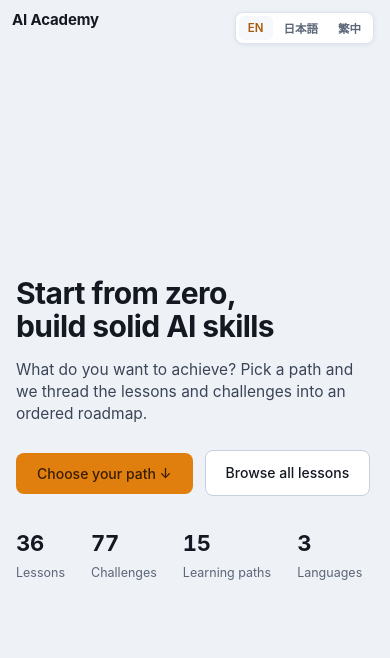
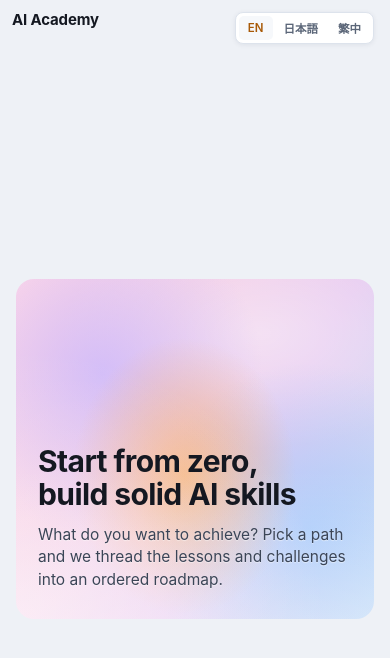
Before and after one commit to Liwei-Ji/awesome-ai-learning, a Svelte app: page / in a window 390 px wide. Shown: the top 658 px of the page. Built offline with nearby package versions, Linux system fonts and the light colour scheme.

Commit message:
Refine landing copy and add footer attribution

```diff
--- a/src/components/Paths.svelte
+++ b/src/components/Paths.svelte
@@ -77,19 +77,29 @@
   <main class="stage phome">
     <!-- 目標優先落地頁：hero → 完整路線 → 主題深潛 → 目錄 → 知識地圖（降級到頁尾）-->
     <header class="lhero">
-      <h1>{t('home.title')}</h1>
-      <p class="lede">{t('paths.landingLede')}</p>
-      <div class="lcta">
-        <button class="btn primary" onclick={() => scrollToId('journeys')}>{t('home.ctaPath')} ↓</button>
-        <a class="btn ghost" href={hrefBrowse('lessons')} onclick={(e) => onNav(e, () => goBrowse('lessons'))}>{t('home.ctaBrowse')}</a>
-      </div>
-      <div class="lstats">
-        <div class="lstat"><b>{courseCount}</b><span>{t('home.statLessons')}</span></div>
-        <div class="lstat"><b>{challengeCount}</b><span>{t('home.statChallenges')}</span></div>
-        <div class="lstat"><b>{pathCount}</b><span>{t('home.statPaths')}</span></div>
-        <div class="lstat"><b>3</b><span>{t('home.statLangs')}</span></div>
+      <div class="hero-art">
+        <div class="hero-copy">
+          <h1>{t('home.title')}</h1>
+          <p class="lede">{t('paths.landingLede')}</p>
+        </div>
       </div>
     </header>
+
+    <!-- 副英雄區（第二屏）：概覽數據滿版置中，看不到上方 hero 與下方課程；下接主要行動按鈕 -->
+    <section class="statspage">
+      <div class="sp-inner">
+        <div class="sp-row">
+          <div class="sp-stat"><b class="sp-num">{courseCount}</b><span class="sp-label">{t('home.statLessons')}</span></div>
+          <div class="sp-stat"><b class="sp-num">{challengeCount}</b><span class="sp-label">{t('home.statChallenges')}</span></div>
+          <div class="sp-stat"><b class="sp-num">{pathCount}</b><span class="sp-label">{t('home.statPaths')}</span></div>
+          <div class="sp-stat"><b class="sp-num">3</b><span class="sp-label">{t('home.statLangs')}</span></div>
+        </div>
+        <div class="lcta sp-cta">
+          <button class="btn primary" onclick={() => scrollToId('journeys')}>{t('home.ctaPath')} ↓</button>
+          <a class="btn ghost" href={hrefBrowse('lessons')} onclick={(e) => onNav(e, () => goBrowse('lessons'))}>{t('home.ctaBrowse')}</a>
+        </div>
+      </div>
+    </section>
 
     <section class="pgroup" id="journeys">
       <div class="grouphead"><h2>{t('paths.journeys')}</h2><span class="ghint">{t('paths.journeysHint')}</span></div>
@@ -161,6 +171,12 @@
         </div>
       {/if}
     </section>
+
+    <!-- 頁尾：一條灰線，其下靠右顯示資料來源（短句）與作者 -->
+    <footer class="lfoot">
+      <p class="lf-src">{t('home.footSource')}</p>
+      <p class="lf-by">{t('home.footBy')} <span>Liwei Ji</span></p>
+    </footer>
   </main>
 {:else if !nav.step}
   <!-- 路線總覽：進入某條路線先看「你將學到什麼」，再按開始進第一課（全寬、無側欄）-->
@@ -229,6 +245,8 @@
 
 <style>
   .phead, .pgroup, .lhero { max-width: 960px; margin-left: auto; margin-right: auto; }
+  /* 首頁採整頁式英雄／副英雄（各滿一屏）：移除 stage 上緣留白，讓第一屏貼齊視窗頂端 */
+  .phome { padding-top: 0; }
 
   .phead { padding-bottom: 22px; margin-bottom: 28px; border-bottom: 1px solid var(--line); }
   .phead.psep { margin-top: 40px; padding-top: 34px; border-top: 1px solid var(--line); }
@@ -237,23 +255,96 @@
 
   /* 目標優先 hero：滿版第一屏，垂直置中；下一段（路線）落在折線外，無區隔線 */
   .lhero {
-    min-height: 100%; box-sizing: border-box;
+    min-height: 100vh; box-sizing: border-box;
     display: flex; flex-direction: column; justify-content: center;
-    padding: 48px 0; margin-bottom: 56px;
+    padding: 48px 0;
   }
   .lhero .eyebrow { display: block; margin-bottom: 16px; }
+
+  /* 抽象花瓣光暈橫幅（純 CSS 漸層繪製）：柔粉為主，邊緣過渡薰衣草／淺藍，中心暖金橘光暈，柔焦夢幻。
+     標題＋導言疊在圖上、錨定左下；上半留白讓光暈盡情發散。文字落在較冷的粉／紫角落（避開金橘熱區），
+     再以一層「暖白角落柔光」（非陰影，是內層漸層）把該角提亮，確保粉彩上的小字仍清晰。整體無 box-shadow。 */
+  .hero-art {
+    position: relative; box-sizing: border-box;
+    min-height: clamp(380px, 40vw, 460px); border-radius: 22px; margin: 0 0 26px; overflow: hidden;
+    display: flex; flex-direction: column; align-items: flex-start; justify-content: flex-end;
+    padding: clamp(36px, 5vw, 52px) clamp(28px, 5vw, 52px) clamp(32px, 4.5vw, 44px);
+    background:
+      /* 暖白角落柔光：只提亮左下文字區，右上光暈維持純淨夢幻 */
+      radial-gradient(132% 120% at 0% 100%, rgba(255, 251, 253, .54), rgba(255, 251, 253, .14) 44%, rgba(255, 251, 253, 0) 66%),
+      linear-gradient(to top, rgba(255, 252, 253, .30), rgba(255, 252, 253, 0) 44%),
+      /* 原始花瓣光暈（位置不動） */
+      radial-gradient(65% 85% at 47% 58%, rgba(255, 180, 96, .70), rgba(255, 180, 96, 0) 48%),
+      radial-gradient(75% 80% at 24% 28%, rgba(198, 182, 255, .72), transparent 60%),
+      radial-gradient(80% 85% at 82% 74%, rgba(150, 201, 255, .66), transparent 58%),
+      radial-gradient(90% 55% at 68% 16%, rgba(255, 255, 255, .42), transparent 62%),
+      linear-gradient(120deg, #ffd8e7 0%, #f4cce4 32%, #e7caf0 62%, #d5d7f3 84%, #d0e3f7 100%);
+  }
+  .hero-copy { position: relative; max-width: 30rem; }
+  /* 以 .lhero .hero-art 前綴（0,2,1）穩定勝過既有的 .lhero h1／.lede（0,1,1），純加成不刪舊規則 */
+  .lhero .hero-art h1 { margin: 0 0 13px; }
+  .lhero .hero-art .lede { margin: 0; max-width: 26rem; color: var(--ink-2); text-shadow: 0 1px 1px rgba(255, 255, 255, .5); }
+  @media (max-width: 560px) {
+    .hero-art { min-height: 340px; border-radius: 18px; padding: 30px 22px 28px; }
+    .hero-copy { max-width: 100%; }
+    .lhero .hero-art .lede { max-width: 34ch; }
+  }
   .lhero h1 { font-size: clamp(30px, 4.2vw, 44px); line-height: 1.1; letter-spacing: -.02em; font-weight: 740; margin: 0 0 16px; max-width: 18ch; text-wrap: balance; }
   .lhero .lede { color: var(--ink-2); max-width: 58ch; font-size: var(--fs-lede); line-height: var(--lh-snug); margin: 0; }
   .lcta { display: flex; align-items: center; gap: 12px; margin-top: 24px; flex-wrap: wrap; }
   .lcta .btn { padding: 11px 20px; font-size: var(--fs-body); border-radius: var(--r-sm); }
   .lcta .btn.ghost { background: var(--surface); color: var(--ink); border: 1px solid var(--line-2); }
   .lcta .btn.ghost:hover { border-color: var(--accent); color: var(--accent-ink); }
-  .lstats { display: flex; gap: 30px; margin-top: 30px; flex-wrap: wrap; }
-  .lstat b { font-size: 25px; font-weight: 740; letter-spacing: -.01em; font-variant-numeric: tabular-nums; }
-  .lstat span { display: block; font-size: 12.5px; color: var(--muted); margin-top: 2px; }
+  /* PAGE 2 · 副英雄區：概覽數據滿版第二屏（垂直＋水平置中，看不到上方 hero 與下方課程）。
+     四個超大數字排一列、數字後帶一抹 hero 粉彩光暈（粉／紫／藍／金），下接主要行動按鈕。
+     背景極淡回應 hero 光暈，無 box-shadow。 */
+  .statspage {
+    min-height: 100vh; box-sizing: border-box;
+    display: flex; flex-direction: column; justify-content: center;
+    padding: clamp(64px, 10vh, 120px) 0; margin-bottom: 40px;
+    background:
+      radial-gradient(58% 62% at 50% 22%, rgba(255, 180, 96, .055), transparent 60%),
+      radial-gradient(70% 80% at 10% 92%, rgba(198, 182, 255, .06), transparent 62%),
+      radial-gradient(72% 82% at 92% 10%, rgba(150, 201, 255, .06), transparent 60%);
+  }
+  .sp-inner { max-width: 960px; width: 100%; margin: 0 auto; padding: 0 clamp(20px, 5vw, 40px); box-sizing: border-box; }
+  .sp-row { display: grid; grid-template-columns: repeat(4, 1fr); align-items: center; }
+  .sp-stat { position: relative; text-align: center; padding: clamp(6px, 1.5vw, 14px) clamp(8px, 2.4vw, 26px); }
+  /* 數字後方粉彩光暈（依序 粉／紫／藍／金，呼應 hero） */
+  .sp-stat::after {
+    content: ""; position: absolute; z-index: 0; left: 50%; top: 40%; transform: translate(-50%, -50%);
+    width: clamp(96px, 12vw, 162px); height: clamp(96px, 12vw, 162px); border-radius: 50%; filter: blur(4px); opacity: .55;
+  }
+  .sp-stat:nth-child(1)::after { background: radial-gradient(circle, rgba(255, 172, 204, .60), transparent 68%); }
+  .sp-stat:nth-child(2)::after { background: radial-gradient(circle, rgba(198, 182, 255, .55), transparent 68%); }
+  .sp-stat:nth-child(3)::after { background: radial-gradient(circle, rgba(150, 201, 255, .55), transparent 68%); }
+  .sp-stat:nth-child(4)::after { background: radial-gradient(circle, rgba(255, 190, 110, .58), transparent 68%); }
+  /* 髮絲垂直分隔（第 2/3/4 欄左側，上下淡出） */
+  .sp-stat::before {
+    content: ""; position: absolute; left: 0; top: 50%; transform: translateY(-50%);
+    width: 1px; height: 56%; opacity: 0;
+    background: linear-gradient(to bottom, transparent, var(--line-2) 16%, var(--line-2) 84%, transparent);
+  }
+  .sp-stat:not(:first-child)::before { opacity: 1; }
+  .sp-num { position: relative; z-index: 1; display: block; font-size: clamp(52px, 8vw, 104px); line-height: 1; font-weight: 720; color: var(--ink); letter-spacing: var(--ls-tight); font-variant-numeric: tabular-nums; }
+  .sp-label { position: relative; z-index: 1; display: block; margin-top: clamp(10px, 1.6vw, 18px); font-size: clamp(10.5px, 1.3vw, 12.5px); font-weight: 600; letter-spacing: .12em; text-transform: uppercase; line-height: 1.35; color: var(--muted); }
+  .sp-cta { justify-content: center; margin-top: clamp(40px, 6vh, 72px); }
+
+  /* 頁尾：一條灰線，其下靠右顯示資料來源（短句）＋作者 */
+  .lfoot {
+    max-width: 960px; margin: 44px auto 0; box-sizing: border-box;
+    border-top: 1px solid var(--line);
+    padding: 18px 0 4px; text-align: right;
+  }
+  .lf-src { margin: 0; color: var(--muted); font-size: 12.5px; line-height: var(--lh-snug); }
+  .lf-by { margin: 6px 0 0; color: var(--ink-2); font-size: 12.5px; }
+  .lf-by span { color: var(--ink); font-weight: 600; }
   @media (max-width: 560px) {
-    .lstats { gap: 18px 26px; }
-    .lstat b { font-size: 22px; }
+    .statspage { padding: clamp(56px, 12vh, 88px) 0; }
+    .sp-row { grid-template-columns: repeat(2, 1fr); row-gap: clamp(36px, 10vw, 56px); }
+    .sp-stat:not(:first-child)::before { opacity: 0; }
+    .sp-num { font-size: clamp(44px, 13vw, 72px); }
+    .sp-cta { margin-top: clamp(32px, 8vw, 48px); }
   }
 
   /* 路線總覽（你將學到什麼）：全寬、內容置中在可讀欄寬 */
--- a/src/i18n/en.js
+++ b/src/i18n/en.js
@@ -19,8 +19,10 @@ export default {
     mapTitle: 'AI Knowledge Map',
     mapRoot: 'AI (Artificial Intelligence)',
     heroEyebrow: 'AI literacy · from zero to shipping',
-    ctaPath: 'Choose your path',
-    ctaBrowse: 'Browse all lessons',
+    ctaPath: 'Choose a learning path',
+    ctaBrowse: 'Browse lessons',
+    footSource: 'Compiled from public AI learning materials and official model docs.',
+    footBy: 'By',
     statLessons: 'Lessons',
     statChallenges: 'Challenges',
     statPaths: 'Learning paths',
--- a/src/i18n/ja.js
+++ b/src/i18n/ja.js
@@ -19,8 +19,10 @@ export default {
     mapTitle: 'AI 知識マップ',
     mapRoot: 'AI（人工知能）',
     heroEyebrow: 'AI リテラシー · ゼロから実装まで',
-    ctaPath: 'ルートを選ぶ',
-    ctaBrowse: 'すべてのレッスンを見る',
+    ctaPath: '学習ルートを選ぶ',
+    ctaBrowse: 'レッスンを見る',
+    footSource: '公開のAI教材と各モデルの公式ドキュメントをもとに再構成。',
+    footBy: '作者',
     statLessons: 'レッスン',
     statChallenges: 'チャレンジ',
     statPaths: '学習ルート',
--- a/src/i18n/zh.js
+++ b/src/i18n/zh.js
@@ -19,8 +19,10 @@ export default {
     mapTitle: 'AI 知識地圖',
     mapRoot: 'AI（人工智慧）',
     heroEyebrow: 'AI 素養 · 從零到落地',
-    ctaPath: '選一條路線',
-    ctaBrowse: '瀏覽全部課程',
+    ctaPath: '選擇學習路線',
+    ctaBrowse: '瀏覽課程',
+    footSource: '內容參考公開 AI 教材與各模型官方文件整理而成。',
+    footBy: '作者',
     statLessons: '課程',
     statChallenges: '挑戰題',
     statPaths: '學習路線',
@@ -67,8 +69,8 @@ export default {
     certNext: '接著走',
     nav: '路線',
     landingTitle: '學習路線',
-    landingLede: '你想達成什麼？選一條路線，我們把課程與挑戰題串成有順序的學習地圖。',
-    journeys: '完整路線',
+    landingLede: '你想達成什麼目標？選擇一條學習路線，我們會為你串起課程與挑戰題，打造一張循序漸進的學習地圖。',
+    journeys: '完整學習',
     journeysHint: '由淺到深的整段旅程',
     tracks: '主題深潛',
     tracksHint: '單一主題的專門路線',
```
